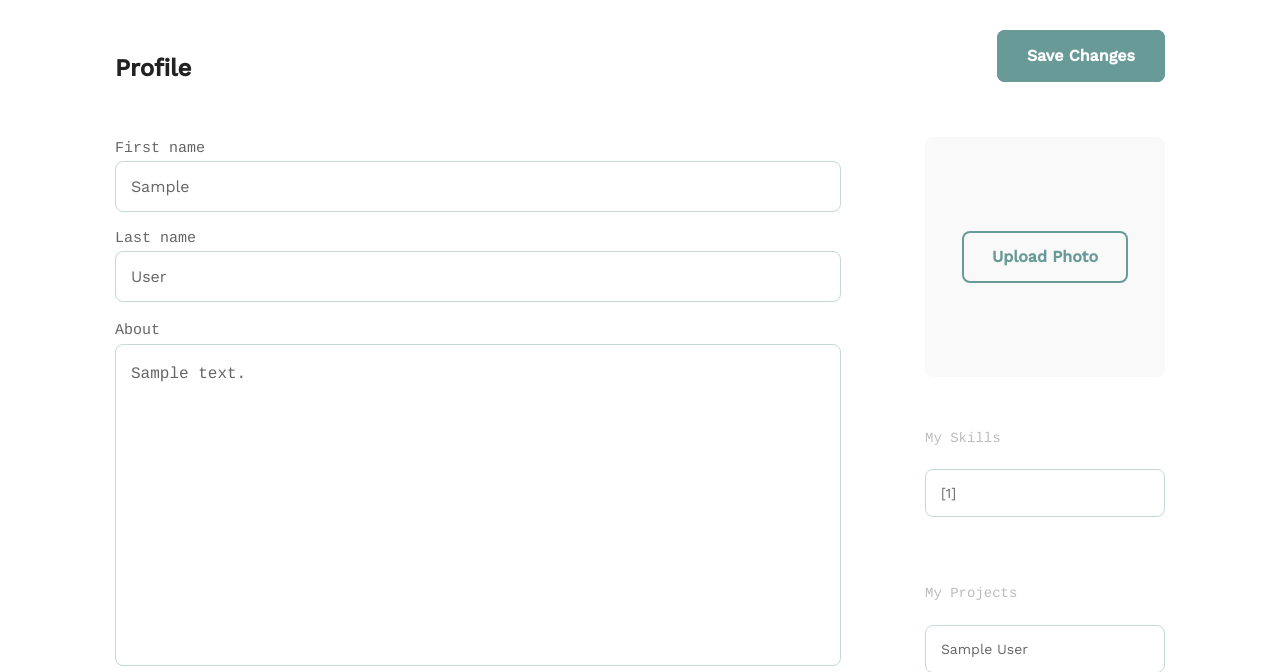
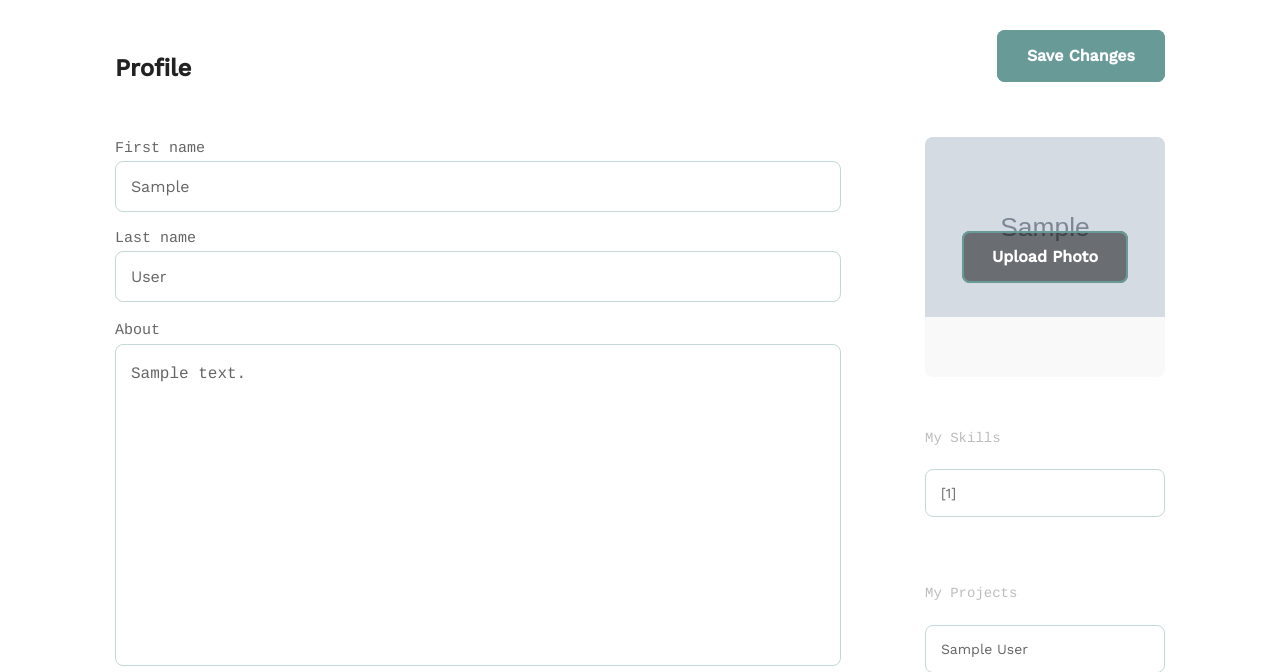
Before and after one commit to Marksparkyryan/SocialTeamBuilder, a Django app: page /accounts/1/updateuser/ in a window 1280 px wide. Shown: the part 91-763 px from the top of the page. Run offline with Django 3.2, Linux system fonts and the light colour scheme; a user stored in the database is signed in; tables that the repository leaves empty hold one stand-in row (values such as "Sample post"); grey boxes marked "Sample" are stand-in pictures.

Commit message:
added avatar upload functionality

```diff
--- a/socialteambuilder/accounts/templates/accounts/profile.html
+++ b/socialteambuilder/accounts/templates/accounts/profile.html
@@ -1,4 +1,6 @@
 {% extends 'layout.html' %}
+
+{% load static %}
 
 {% block messages %}
 {{ block.super }}
@@ -17,8 +19,7 @@
             <h2>Profile</h2>
           </div>
 
-          <form method="POST" id="userform_and_projectforms"
-        enctype="multipart/form-data" action="">
+          <form method="POST" id="userform_and_projectforms"enctype="multipart/form-data" action="">
           {% csrf_token %}
           <div class="circle--fluid--cell circle--fluid--secondary">
             <input type="submit" class="button button-primary icon-on-left" action="" value="Save Changes">
@@ -67,15 +68,18 @@
         <div class="grid-25 grid-push-5">
 
           <div class="circle--secondary--module">
+
             <div class="circle--primary--avatar">
-              <a class="button">
+                <img src="{{ user.avatar.url }}" class="avatar-photo">
+              <a class="button avatar-button">
                 Upload Photo
-                <input type="file">
+                <input type="file" name="avatar" accept="image/*" id="id_avatar">
               </a>
             </div>
           </div>
+          <!-- <div id="disp_tmp_path"></div> -->
+          <div class="circle--secondary--module">
 
-          <div class="circle--secondary--module">
 
             <h4>My Skills</h4>
 
@@ -153,4 +157,12 @@
 });
 {% block js %}
 
+// Refresh avatar image on upload //
+$('#id_avatar').change( function(event) {
+  var tmppath = URL.createObjectURL(event.target.files[0]);
+  $("img").fadeIn("fast").attr('src',URL.createObjectURL(event.target.files[0]));
+
+  $("#disp_tmp_path").html("Temporary Path(Copy it and try pasting it in browser address bar) --> <strong>["+tmppath+"]</strong>");
+});
+
 {% endblock %}
--- a/socialteambuilder/accounts/views.py
+++ b/socialteambuilder/accounts/views.py
@@ -95,12 +95,13 @@
 
 
     if request.method == 'POST':
-        user_form = UserUpdateForm(data=request.POST, instance=user)
+        user_form = UserUpdateForm(request.POST, request.FILES, instance=user)
         project_formset = NewPortfolioProjectFormset(
             request.POST,
             queryset=PortfolioProject.objects.filter(user=user)
         )
         print("request data: ", request.POST)
+        print(request.FILES)
         if user_form.is_valid() and project_formset.is_valid():
             # user info form
             user_form.save()
--- a/socialteambuilder/assets/css/global.css
+++ b/socialteambuilder/assets/css/global.css
@@ -2171,3 +2171,17 @@
 /* Projects Delete Checkbox Magic */
 
 /* Project Card */
+
+/* Avatar File */
+.avatar-photo {
+  width: 100%;
+  position: absolute;
+  top: 0;
+  left: 0;
+}
+
+
+.avatar-button {
+  color: white;
+  background: rgba(0, 0, 0, 0.5)
+}
--- a/socialteambuilder/socialteambuilder/settings.py
+++ b/socialteambuilder/socialteambuilder/settings.py
@@ -127,7 +127,8 @@
 STATIC_URL = '/static/'
 STATICFILES_DIRS = ['assets']
 
-
+MEDIA_URL = '/media/'
+MEDIA_ROOT = os.path.join(BASE_DIR, 'media')
 
 EMAIL_BACKEND = "django.core.mail.backends.filebased.EmailBackend"
 EMAIL_FILE_PATH = os.path.join(BASE_DIR, "dummy_email_inbox")
--- a/socialteambuilder/socialteambuilder/urls.py
+++ b/socialteambuilder/socialteambuilder/urls.py
@@ -13,7 +13,10 @@
     1. Import the include() function: from django.urls import include, path
     2. Add a URL to urlpatterns:  path('blog/', include('blog.urls'))
 """
+from django.conf import settings
+from django.conf.urls.static import static
 from django.contrib import admin
+from django.contrib.staticfiles.urls import staticfiles_urlpatterns
 from django.urls import path, include
 
 urlpatterns = [
@@ -22,4 +25,6 @@
     path('accounts/', include('accounts.urls', namespace='accounts')),
     path('projects/', include('projects.urls', namespace='projects')),
     path('select2/', include('django_select2.urls')),
-]
+] + static(settings.MEDIA_URL, document_root=settings.MEDIA_ROOT)
+
+urlpatterns += staticfiles_urlpatterns()
```
Also changed, not shown: socialteambuilder/media/DSC_5737.jpg (added), socialteambuilder/media/DSC_5802yes.jpg (added), socialteambuilder/media/IMG_20181029_121122_1.png (added).
